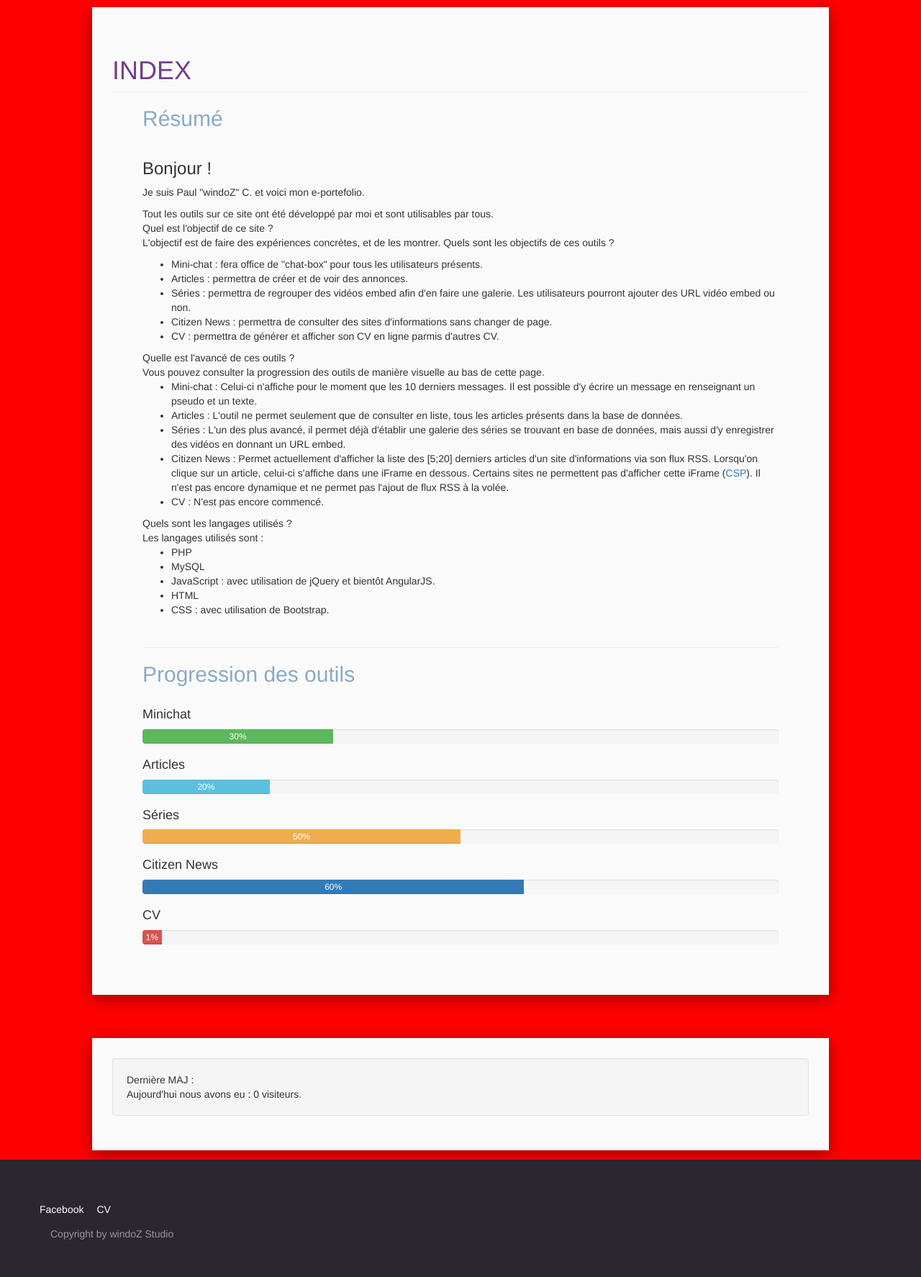
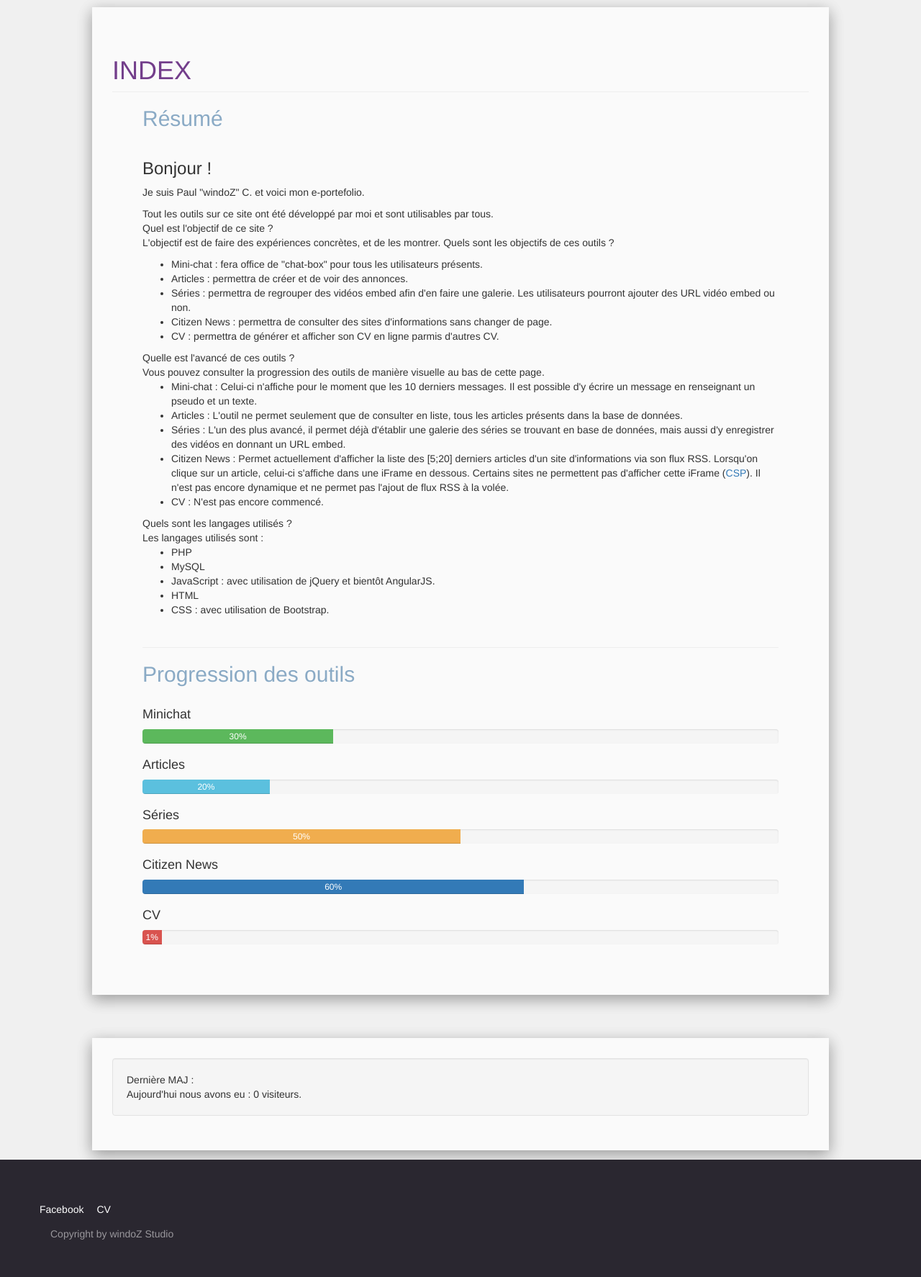
Before and after one commit to ScarRay/PHP_Project, a PHP site: page / in a window 1280 px wide. Shown: the part 50-1824 px from the top of the page at 72% size. Run offline with PHP 8.4, Linux system fonts and the light colour scheme; data that the repository does not hold is empty.

Commit message:
Rollback
Rollback

```diff
--- a/css/themePurple.css
+++ b/css/themePurple.css
@@ -1,7 +1,8 @@
 
 body {
-    background-color: red !important;
+    background-color: #f0f0f0 !important;
 }
+
 #footerVisite{
     margin-top: 60px;
     margin-bottom: 13px;
```
